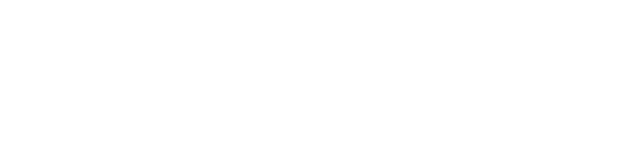
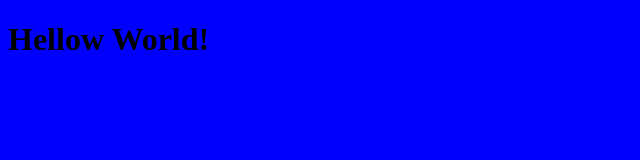
Before and after one commit to JWehder/my-personal-website, a plain HTML site: page index.html in a window 1280 px wide. Shown: the whole page, without its empty margins (0-640 px from the left). Drawn offline with Linux system fonts and the light colour scheme.

Commit message:
add style.css, connect to index.html

```diff
--- a/index.html
+++ b/index.html
@@ -3,9 +3,11 @@
     <head>
         <meta charset="UTF-8">
         <meta name="viewport" content="width=device-width, initial-scale=1.0">
+        <link rel="stylesheet" href="style.css" />
         <title>My Personal Website!</title>
     </head>
     <body>
+        <h1>Hellow World!</h1>
 
     </body>
 </html>
--- /dev/null
+++ b/style.css
@@ -0,0 +1,3 @@
+body {
+    background: blue;
+}
```
